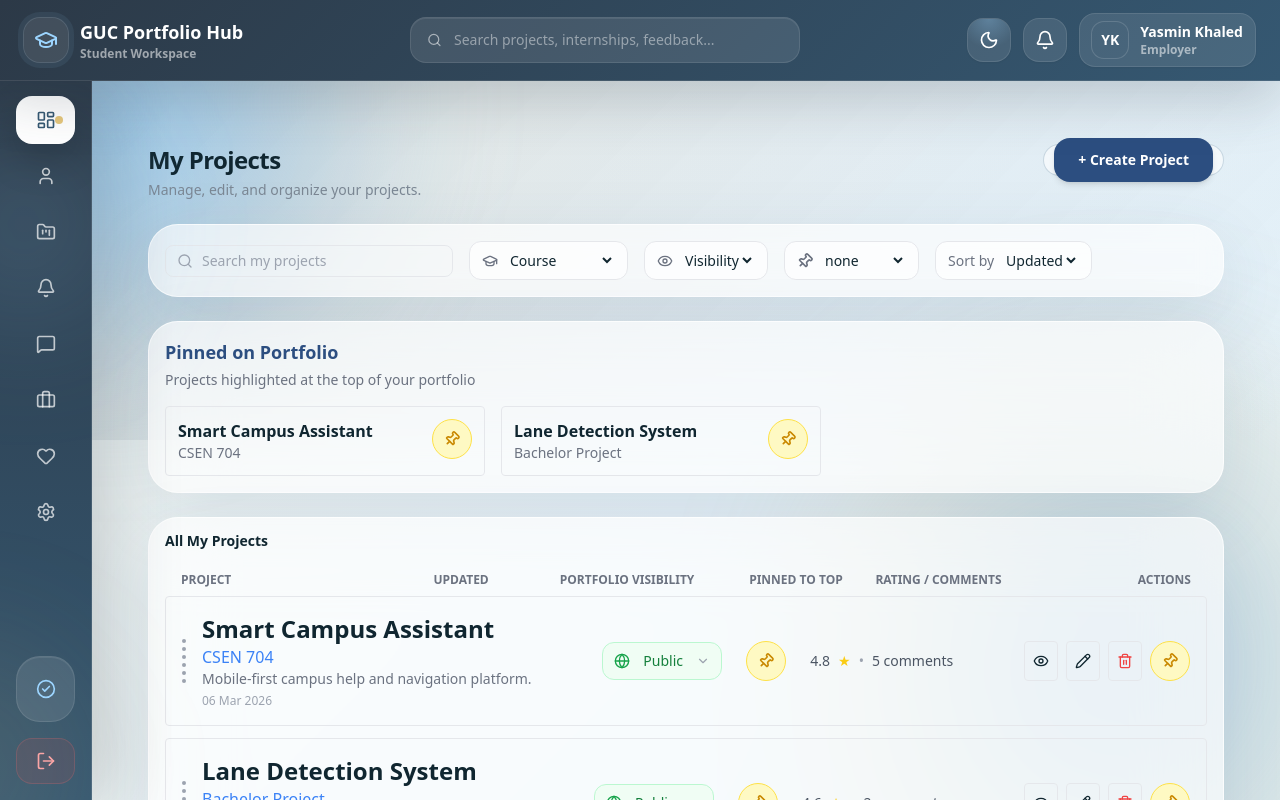
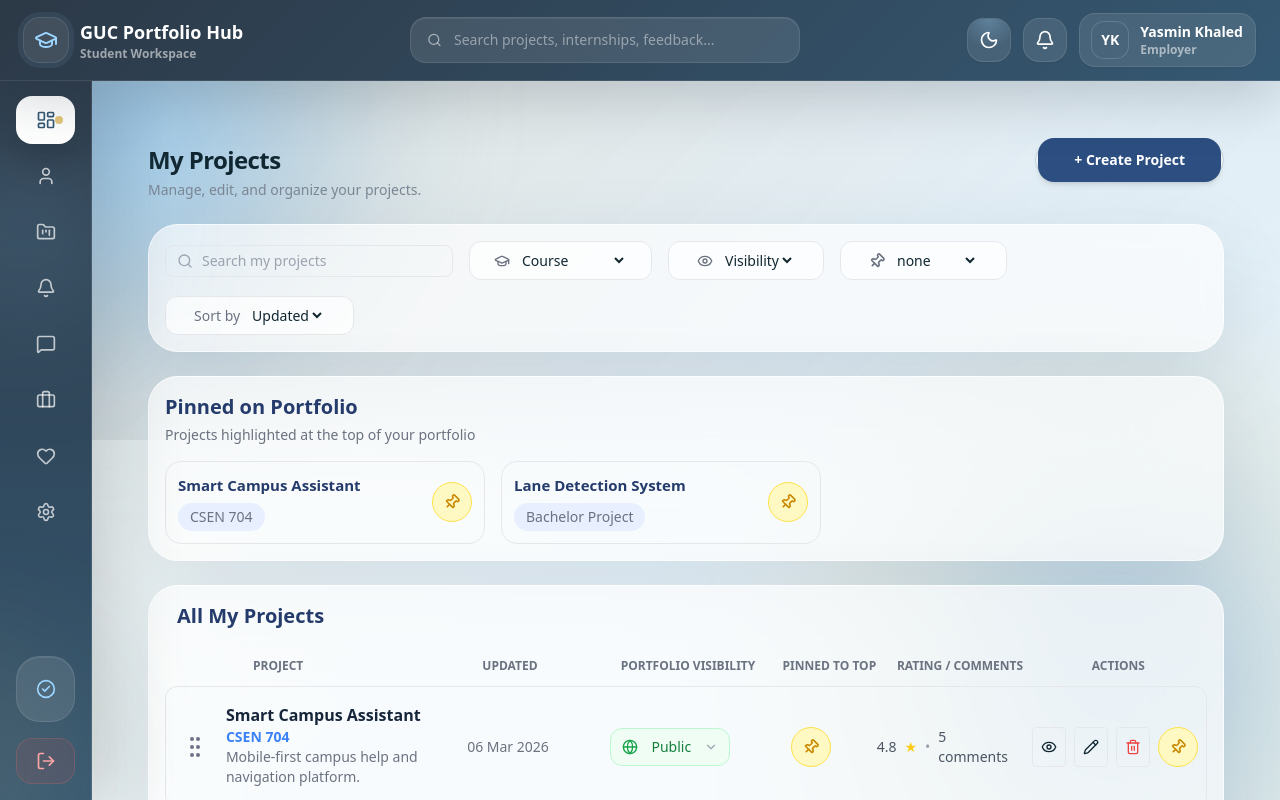
Before and after one commit to xxjessiexx/GUC-Portfolio-Hub, a React (Vite) app in the folder MS2/: page /view-all-projects in a window 1280 px wide. Shown: the top 800 px of the page. Built offline with nearby package versions, Linux system fonts and the light colour scheme.

Commit message:
changes in ui and the aligment of headers

```diff
--- a/MS2/src/pages/ViewAllProjects.jsx
+++ b/MS2/src/pages/ViewAllProjects.jsx
@@ -85,6 +85,7 @@ export default function ViewAllProjects() {
   const [search, setSearch] = useState("");
   const [filterVisibility, setFilterVisibility] = useState("All");
   const [filterPinned, setFilterPinned] = useState("All");
+  const [sortBy, setSortBy] = useState("Updated");
 
   const deleteProject = (id) => {
     setProjects((prev) => prev.filter((p) => p.id !== id));
@@ -99,6 +100,17 @@ export default function ViewAllProjects() {
         (filterPinned === "Pinned" && p.pinned) ||
         (filterPinned === "Unpinned" && !p.pinned))
       );
+    })
+     .sort((a, b) => {
+    if (sortBy === "Alphabetical") {
+      return a.name.localeCompare(b.name);
+    }
+
+    if (sortBy === "Updated") {
+      return new Date(b.updated) - new Date(a.updated);
+    }
+
+    return 0;
   });
 
   const pinnedProjects = filteredProjects.filter((p) => p.pinned);
@@ -156,32 +168,44 @@ function SortableProject({ p, children }) {
     <div
   ref={setNodeRef}
   style={style}
-      className={`border rounded p-4 flex justify-between items-center ${
-        isDragging ? "shadow-xl scale-[1.02]" : ""
-      }`}
+  className={`border rounded-xl px-6 py-5
+  grid grid-cols-[2.4fr_1fr_1.4fr_0.8fr_1.2fr_1fr]
+  items-center gap-6
+  ${isDragging ? "shadow-xl scale-[1.02]" : ""}
+`}
 >
       {/* LEFT SIDE with drag handle */}
-      <div className="flex items-center gap-4">
+     <div className="flex items-center gap-5 min-w-0">
 
         {/* 🔥 DRAG HANDLE (dots) */}
         <div
           {...listeners}
           {...attributes}
-          className="flex flex-col gap-1 cursor-grab active:cursor-grabbing"
+          className="grid grid-cols-2 gap-[4px]
+              cursor-grab active:cursor-grabbing
+              opacity-70 hover:opacity-100
+              mr-2"
         >
           {[...Array(6)].map((_, i) => (
-            <span key={i} className="w-1 h-1 bg-gray-400 rounded-full"></span>
+            <span key={i} className="w-[4px] h-[4px] rounded-full bg-[#3A3558]" />
           ))}
         </div>
 
         {children.left}
       </div>
 
-      {/* MIDDLE */}
+     {/* UPDATED */}
+<div className="text-sm font-medium text-gray-500">
+  {p.updated}
+</div>
+
+{/* VISIBILITY + PIN + RATING */}
 {children.middle}
 
       {/* RIGHT */}
+      <div className="flex justify-end gap-2">
       {children.right}
+      </div>
     </div>
   );
 }
@@ -193,14 +217,15 @@ function SortableProject({ p, children }) {
             title="My Projects"
             subtitle="Manage, edit, and organize your projects."
             action={
+      <div className="-m-2">
         <span
           onClick={() => navigate("/create-project")}
-                className="rounded-2xl px-6 py-3 text-white font-semibold
+          className="inline-flex items-center rounded-2xl px-9 py-3 text-white font-semibold
           bg-[#2C4E80] shadow-md hover:bg-[#243f69] transition-all cursor-pointer"
         >
-
           + Create Project
         </span>
+      </div>
             }
           />
 
@@ -221,7 +246,7 @@ function SortableProject({ p, children }) {
             </div>
 
             {/* 🎓 Course */}
-            <div className="flex items-center gap-2 border rounded-xl px-3 py-2 bg-white/70">
+            <div className="flex items-center gap-2 border rounded-xl px-6 py-2 bg-white/70">
               <GraduationCap size={16} className="text-gray-500" />
               <select className="bg-transparent outline-none text-sm">
                 <option>Course</option>
@@ -235,7 +260,7 @@ function SortableProject({ p, children }) {
             </div>
 
             {/* 👁 Visibility */}
-            <div className="flex items-center gap-2 border rounded-xl px-3 py-2 bg-white/70">
+            <div className="flex items-center gap-2 border rounded-xl px-7 py-2 bg-white/70">
               <Eye size={16} className="text-gray-500" />
               <select
             value={filterVisibility}
@@ -250,7 +275,7 @@ function SortableProject({ p, children }) {
             </div>
 
             {/* 📌 Pinned */}
-            <div className="flex items-center gap-2 border rounded-xl px-3 py-2 bg-white/70">
+            <div className="flex items-center gap-2 border rounded-xl px-7 py-2 bg-white/70">
               <Pin size={16} className="text-gray-500 rotate-45" strokeWidth={2.5} />
             <select
             value={filterPinned}
@@ -265,11 +290,13 @@ function SortableProject({ p, children }) {
             </div>
 
             {/* ⬇ Sort */}
-              <div className="flex items-center gap-2 border rounded-xl px-3 py-2 bg-white/70">
+              <div className="flex items-center gap-2 border rounded-xl px-7 py-2 bg-white/70">
                 <span className="text-sm text-gray-500">Sort by</span>
-                <select className="bg-transparent outline-none text-sm font-medium">
-                  <option>Updated</option>
-                  <option>Name</option>
+                <select value={sortBy}
+                        onChange={(e) => setSortBy(e.target.value)}
+                        className="bg-transparent outline-none text-sm font-medium">
+                  <option value="Updated">Updated</option>
+                  <option value="Alphabetical">Name</option>
                 </select>
 
               </div>
@@ -279,7 +306,7 @@ function SortableProject({ p, children }) {
         {/* 📌 Pinned */}
         {pinnedProjects.length > 0 && (
           <AppCard className="p-4">
-            <Label className="mb-1 text-lg font-semibold text-[#2C4E80]">
+            <Label className="mb-1 text-xl font-bold text-[#243B6B]">
               Pinned on Portfolio
             </Label>
 
@@ -291,16 +318,16 @@ function SortableProject({ p, children }) {
               {pinnedProjects.map((p) => (
                 <div
                   key={p.id}
-                  className="border rounded p-3 flex justify-between w-80"
+                  className="border rounded-2xl p-3 flex justify-between items-start w-80"
                 >
                   <div>
-                    <h3 className="font-semibold">{p.name}</h3>
-                    <p className="text-sm text-gray-500">{p.course}</p>
+                    <h3 className="font-extrabold text-[15px] text-[#243B6B] whitespace-nowrap">{p.name}</h3>
+                    <p className="inline-block mt-1.5 px-3 py-1 rounded-full bg-[#E8F0FF] text-[#3B5FCC] text-sm text-gray-500 text-[12px] font-medium">{p.course}</p>
                   </div>
 
                 <button
           onClick={() => togglePin(p.id)}
-          className={`flex items-center justify-center w-10 h-10 rounded-full border transition ${
+          className={` mt-2 flex items-center justify-center w-10 h-10 rounded-full border transition ${
             p.pinned
               ? "bg-yellow-100 border-yellow-300 text-yellow-600"
               : "bg-white border-gray-200 text-gray-400 hover:bg-gray-100"
@@ -316,16 +343,30 @@ function SortableProject({ p, children }) {
 
         {/* 📊 All Projects */}
         <AppCard className="p-4">
-          <Label className="font-semibold mb-4">All My Projects</Label>
-                <div className="grid grid-cols-[2fr_1fr_1.5fr_1fr_1.5fr_1fr] px-4 py-2 text-xs font-semibold text-gray-500 uppercase">
-                    <span>Project</span>
-                    <span>Updated</span>
-                    <span>Portfolio Visibility</span>
-                    <span>Pinned to Top</span>
-                    <span>Rating / Comments</span>
-                    <span className="text-right">Actions</span>
+          <Label className=" mb-4 ml-3 text-xl font-bold text-[#243B6B]">All My Projects</Label>
+                <div className="grid grid-cols-[3.5fr_1.2fr_1.7fr_1.2fr_1.5fr_1fr] px-10 py-3 text-xs font-semibold text-gray-500 uppercase">
+  <span className="pl-12">Project</span>
+
+  <span className="-ml-14">
+    Updated
+  </span>
+
+  <span className="-ml-8">
+    Portfolio Visibility
+  </span>
+
+  <span className="-ml-8">
+    Pinned to Top
+  </span>
+
+  <span className="-ml-8">
+    Rating / Comments
+  </span>
+
+  <span className="pl-5">
+    Actions
+  </span>
 </div>
-
           <DndContext
             sensors={sensors}
             collisionDetection={closestCenter}
@@ -335,7 +376,7 @@ function SortableProject({ p, children }) {
               items={projects.map((p) => p.id)}
               strategy={verticalListSortingStrategy}
             >
-        <div className="space-y-3">
+        <div className="space-y-">
 
           {filteredProjects.map((p) => (
 
@@ -344,28 +385,26 @@ function SortableProject({ p, children }) {
               {{
                 left: (
                   <div>
-                    <h3 className="font-semibold text-2xl">
+                    <h3 className="font-bold text-[16px] text-[#16253A] whitespace-nowrap leading-none">
                       {p.name}
                     </h3>
 
-                    <p className="text-blue-500 font-medium">
+                   <p className="text-[#3B82F6] text-sm font-semibold mt-1">
                       {p.course}
                     </p>
 
-                    <p className="text-sm text-gray-500">
+                    <p className="text-sm text-gray-500 min-w-0">
                       {p.description}
                     </p>
 
-                    <p className="text-xs text-gray-400 mt-1">
-                      {p.updated}
-                    </p>
                   </div>
                 ),
 
                 middle: (
-                  <div className="flex items-center gap-6">
+                 <div className="contents">
 
                     {/* VISIBILITY */}
+                    <div className="flex justify-center">
                     <div className="relative w-fit">
 
                       <select
@@ -392,6 +431,7 @@ function SortableProject({ p, children }) {
                         <option value="Private">Private</option>
                       </select>
 
+
                       <span className="absolute left-3 top-1/2 -translate-y-1/2 pointer-events-none">
                         {p.visibility === "Public" ? (
                           <Globe size={16} className="text-green-600" />
@@ -405,8 +445,10 @@ function SortableProject({ p, children }) {
                       </span>
 
                     </div>
+                      </div>
 
                     {/* PIN */}
+                    <div className="flex justify-center">
                     <button
                       onClick={() => togglePin(p.id)}
                       className={`flex items-center justify-center w-10 h-10 rounded-full border transition ${
@@ -421,6 +463,7 @@ function SortableProject({ p, children }) {
                         className="rotate-45"
                       />
                     </button>
+                    </div>
 
                     {/* RATING */}
                     <div className="flex items-center gap-2 text-sm text-gray-600">
@@ -445,7 +488,7 @@ function SortableProject({ p, children }) {
                 ),
 
                 right: (
-                  <div className="flex gap-2">
+                  <div className="flex gap-2 justify-end -mr-4">
 
                     <button className="p-2 rounded border hover:bg-gray-100">
                       <Eye size={16} />
@@ -484,6 +527,7 @@ function SortableProject({ p, children }) {
                     </button>
 
                   </div>
+
                 ),
               }}
 
```
Lines whose indentation alone changed are shown as unchanged.
